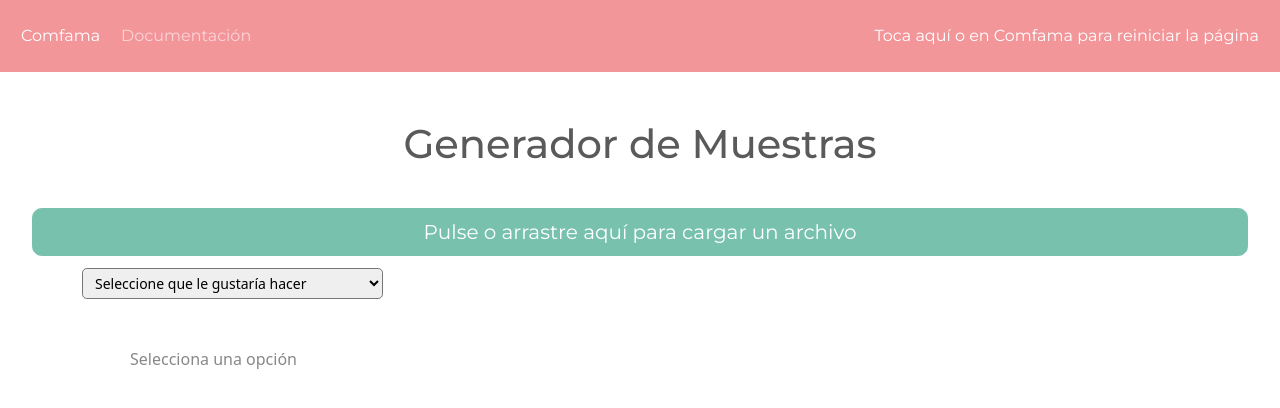
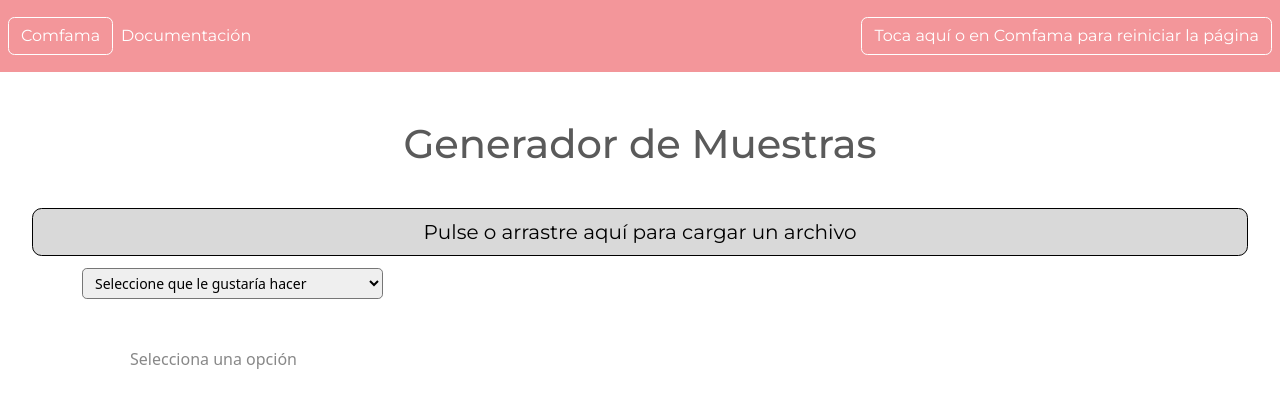
Before and after one commit to CristiAndLook/app-muestreo, a Next.js app: page / in a window 1280 px wide. Shown: the top 408 px of the page. Built offline with nearby package versions, Linux system fonts and the light colour scheme.

Commit message:
Colors #EE2B7B: Magenta  #D9D9D9: Gray

```diff
--- a/src/components/DisplayData.jsx
+++ b/src/components/DisplayData.jsx
@@ -90,7 +90,7 @@ const DisplayData = () => {
             style={{ display: "none" }}
           />
           <div className="d-grid gap-2 p-2" >
-            <button onClick={handleButtonClick} className="btn btn-lg btn-primary m-4 mb-1" type="button">Pulse o arrastre aquí para cargar un archivo</button>
+            <button onClick={handleButtonClick} className="btn btn-lg btn-primary m-4 mb-1" type="button" style={{background: '#D9D9D9'}}>Pulse o arrastre aquí para cargar un archivo</button>
           </div>
           {hasFile && <p className="text-center">Archivo {file.name} cargado con éxito </p>}
         </div>
--- a/src/components/Header.jsx
+++ b/src/components/Header.jsx
@@ -2,16 +2,16 @@ import Link from "next/link"
 
 function Header() {
   return (
-    <nav className="navbar navbar-expand-lg navbar-dark bg-dark mb-5">
+    <nav className="navbar navbar-expand-lg navbar-dark bg-dark mb-5" style={{background: '#EE2B7B', color: 'white' }}>
       <div className="container-fluid p-2">
         {/* No uso link por que la idea es que recargue la pagina al pulsar el logo */}
-        <a className="btn btn-secondary my-2 my-sm-0" href="/">Comfama</a>
+        <a className="btn btn-secondary my-2 my-sm-0" href="/" style={{color: 'white'}}>Comfama</a>
         <ul className="navbar-nav me-auto">
           <li className="nav-item">
-            <Link className="nav-link" href="/documentacion">Documentación</Link>
+            <Link className="nav-link" href="/documentacion" style={{color: 'white'}}>Documentación</Link>
           </li>
       </ul>
-      <a className="btn btn-secondary my-2 my-sm-0" href="/">Toca aquí o en Comfama para reiniciar la página</a>
+      <a className="btn btn-secondary my-2 my-sm-0" href="/" style={{color: 'white'}}>Toca aquí o en Comfama para reiniciar la página</a>
       </div>
     </nav>
   )
--- a/src/pages/index.js
+++ b/src/pages/index.js
@@ -2,6 +2,9 @@ import DisplayData from "@/components/DisplayData.jsx";
 import Header from "@/components/Header";
 import Footer from "@/components/Footer";
 import Head from "next/head";
+// #EE2B7B Color Magenta comfama
+// #D9D9D9 Color Gris comfama
+
 
 function App() {
   return (
```
Also changed, not shown: src/components/graficas/GraphMas.js (renamed from src/components/Graficas/GraphMas.js), src/components/muestras/EstimadoresMas.js (renamed from src/components/Muestras/EstimadoresMas.js), src/components/muestras/EstimadoresMpe.js (renamed from src/components/Muestras/EstimadoresMpe.js), src/components/muestras/Mas.js (renamed from src/components/Muestras/Mas.js), src/components/muestras/Mpe.js (renamed from src/components/Muestras/Mpe.js), src/components/muestras/NoOption.js (renamed from src/components/Muestras/NoOption.js).
